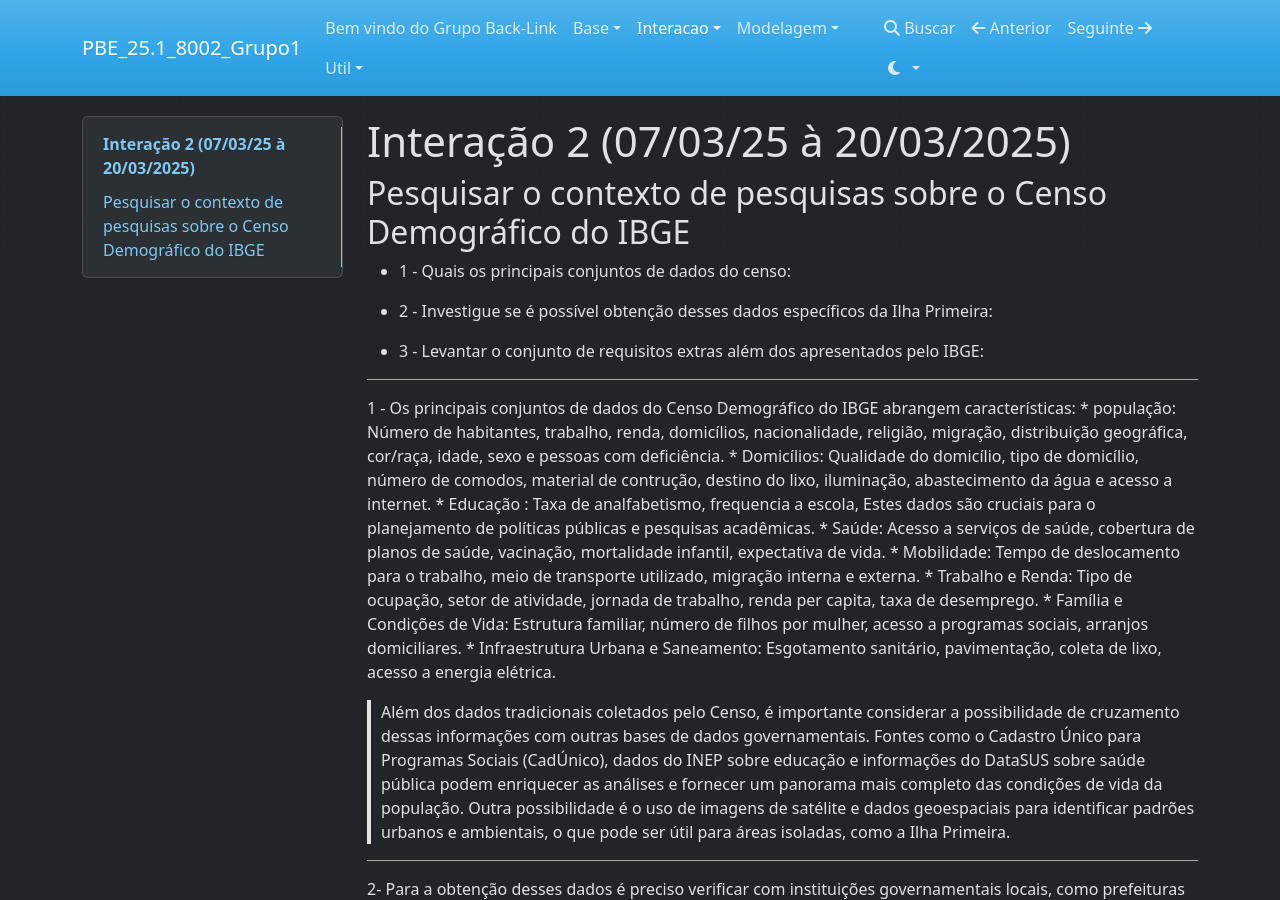
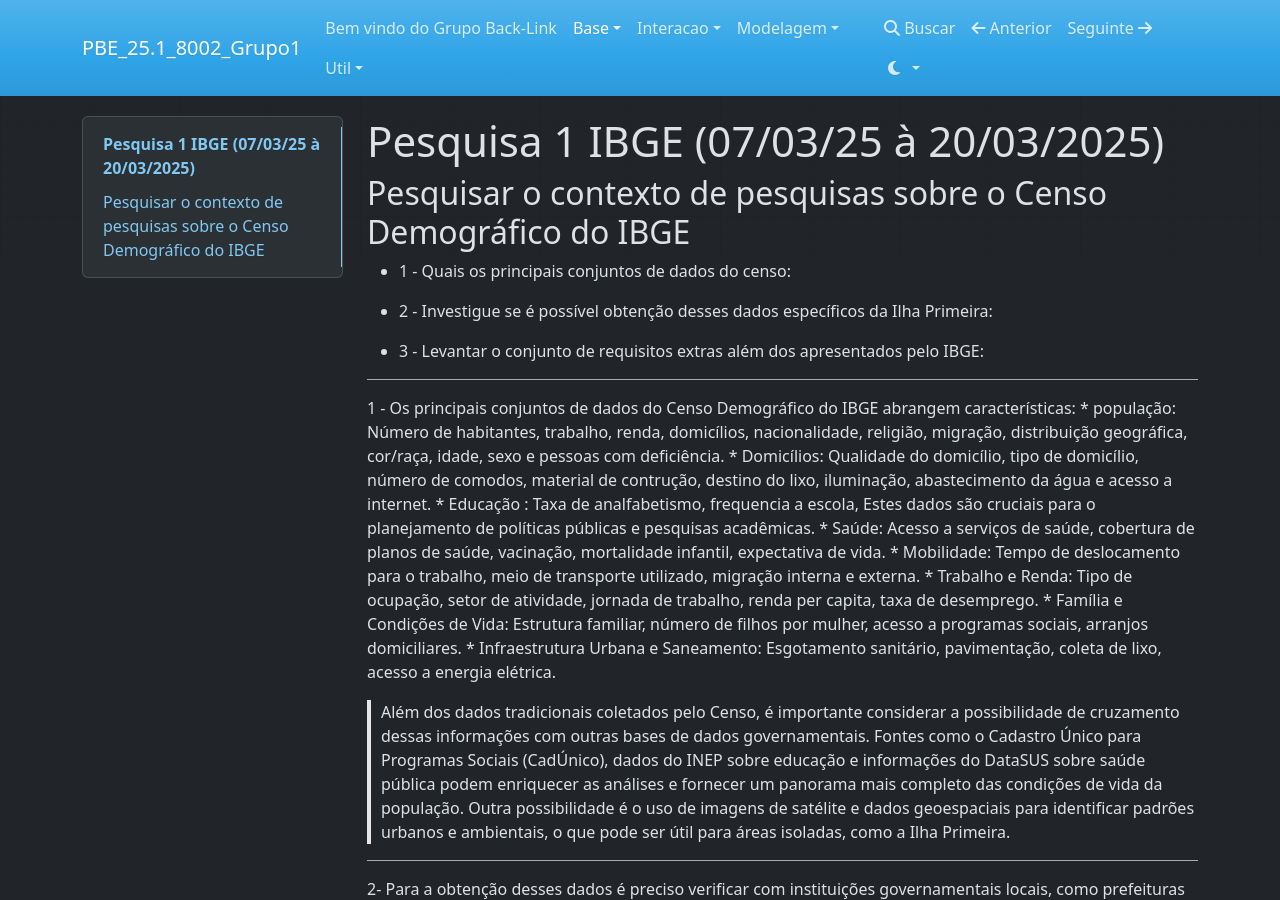
Before and after one commit to Projetos-de-Extensao/PBE_25.1_8002_BackLink, an MkDocs documentation site: the page built from docs/base/pesquisa.md, in a window 1280 px wide and 900 px high. Built offline with MkDocs 1.6.1, drawn with Linux system fonts in a browser that asks for light colours; nearby versions of some CDN libraries.

Commit message:
Criação do arquivo pesquisa

```diff
--- a/docs/interacao/interacao2.md
+++ b/docs/base/pesquisa.md
@@ -1,9 +1,9 @@
 ---
-id: interação2
-title: Interação 2
+id: pesquisa
+title: Pequisa IBGE
 ---
 
-# Interação 2 (07/03/25 à 20/03/2025)
+# Pesquisa 1 IBGE (07/03/25 à 20/03/2025)
 
 ##  Pesquisar o contexto de pesquisas sobre o Censo Demográfico do IBGE
 
```
